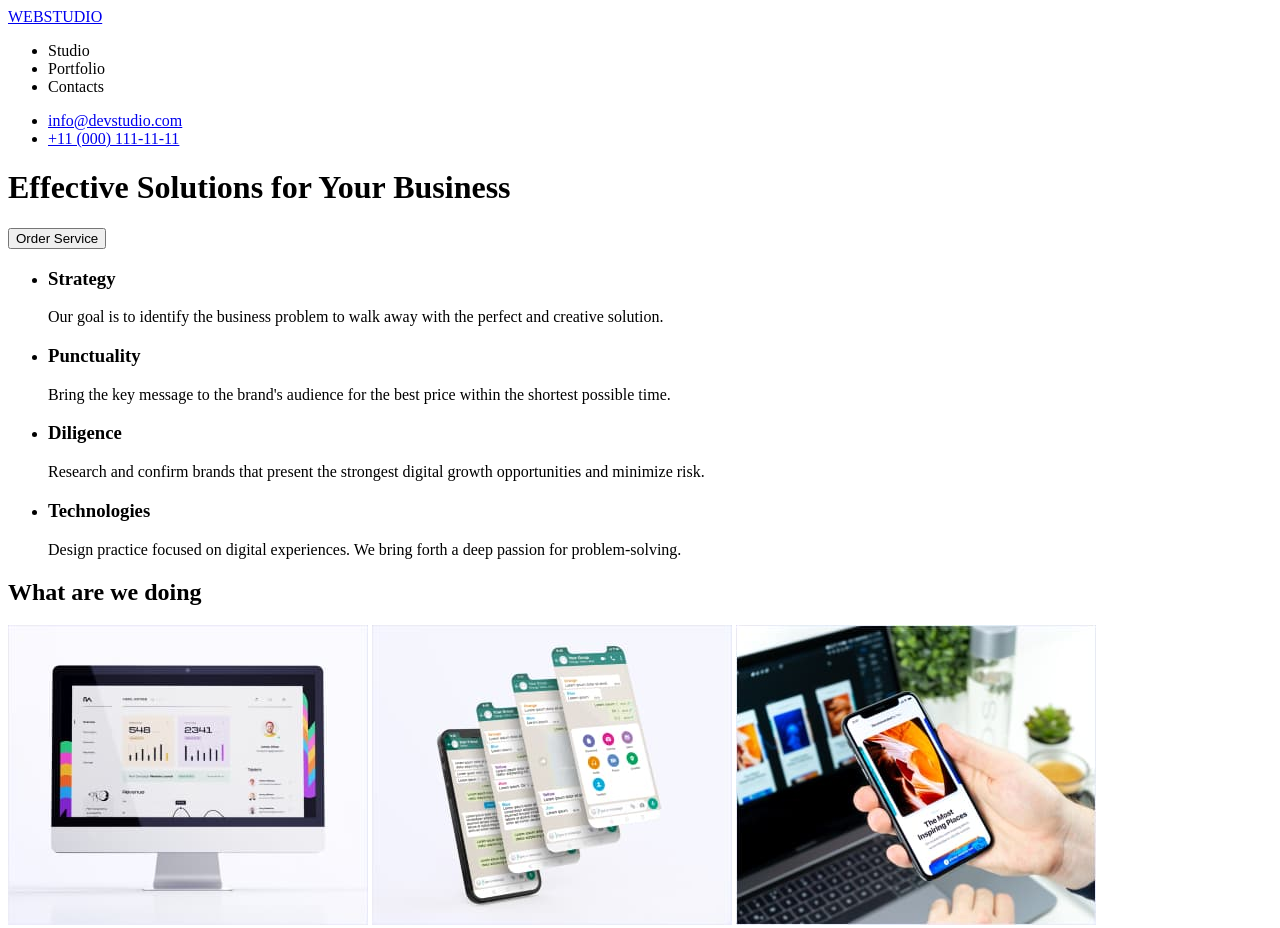
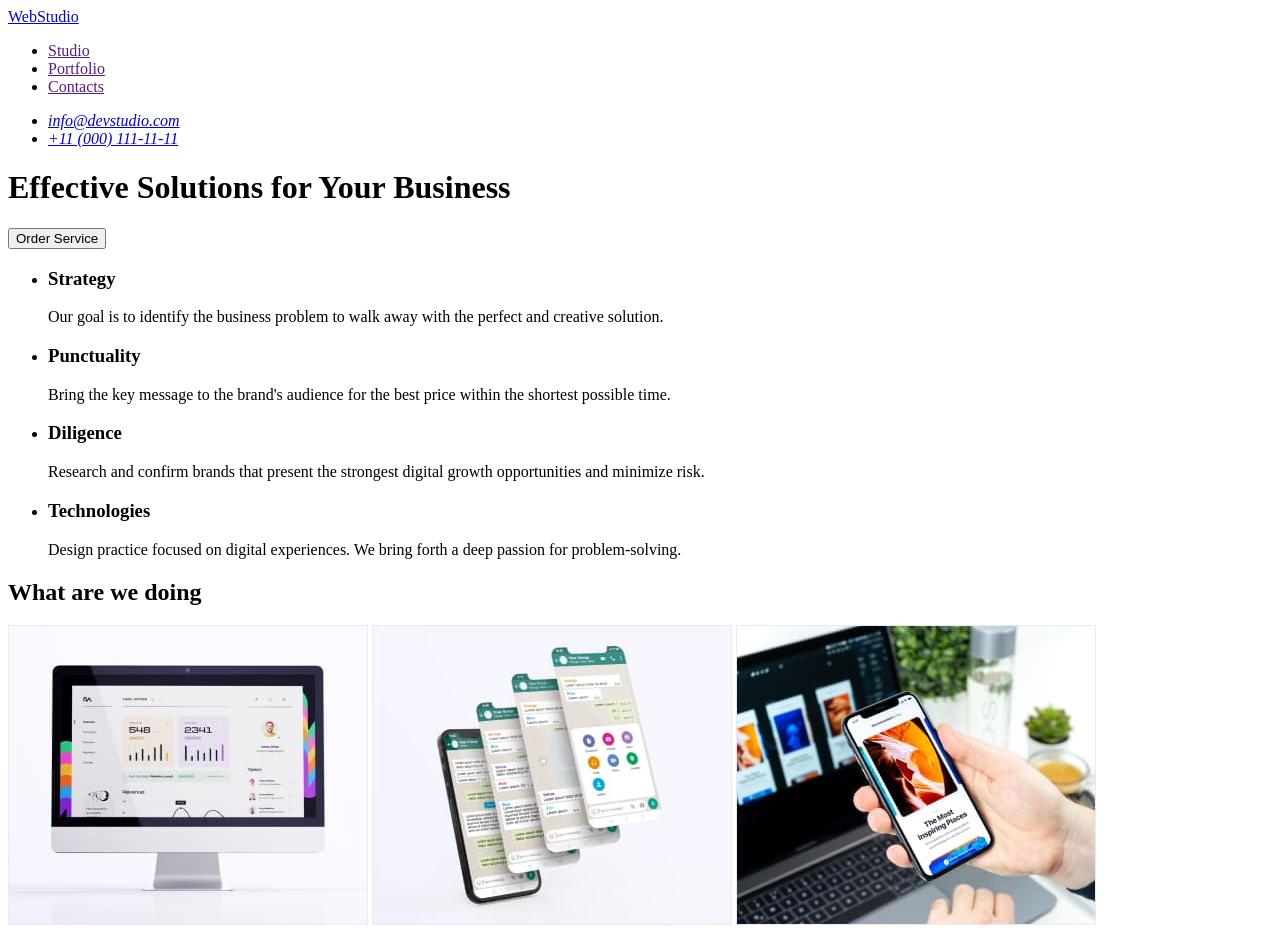
Before and after one commit to dmytro-prontenko/goit-markup-hw-01, a plain HTML site: page index.html in a window 1280 px wide. Shown: the top 928 px of the page. Drawn offline with Linux system fonts and the light colour scheme.

Commit message:
Updated index.html
header fixed

```diff
--- a/index.html
+++ b/index.html
@@ -15,21 +15,23 @@
   <body>
     <header>
       <nav class="header-nav">
-        <a href="./index.html">WEBSTUDIO</a>
+        <a href="./index.html">WebStudio</a>
         <ul class="nav-list">
-          <li class="nav-item">Studio</li>
-          <li class="nav-item">Portfolio</li>
-          <li class="nav-item">Contacts</li>
+          <li class="nav-item"><a href="" class="nav-link">Studio</a></li>
+          <li class="nav-item"><a href="" class="nav-link">Portfolio</a></li>
+          <li class="nav-item"><a href="" class="nav-link">Contacts</a></li>
         </ul>
       </nav>
+      <address>
         <ul class="contacts">
           <li class="contact-item">
             <a href="mailto:info@devstudio.com">info@devstudio.com</a>
           </li>
           <li class="contact-item">
-          <a href="tel:+11(000)111-11-11">+11 (000) 111-11-11</a>
+            <a href="tel:+110001111111">+11 (000) 111-11-11</a>
           </li>
         </ul>
+      </address>
     </header>
     <main>
       <div class="order-container">
@@ -133,7 +135,7 @@
       </div>
     </main>
     <footer>
-      <a href="./index.html">WEBSTUDIO</a>
+      <a href="./index.html">WebStudio</a>
       <p>
         Increase the flow of customers and sales for your business with digital
         marketing & growth solutions.
```
Lines whose indentation alone changed are shown as unchanged.
